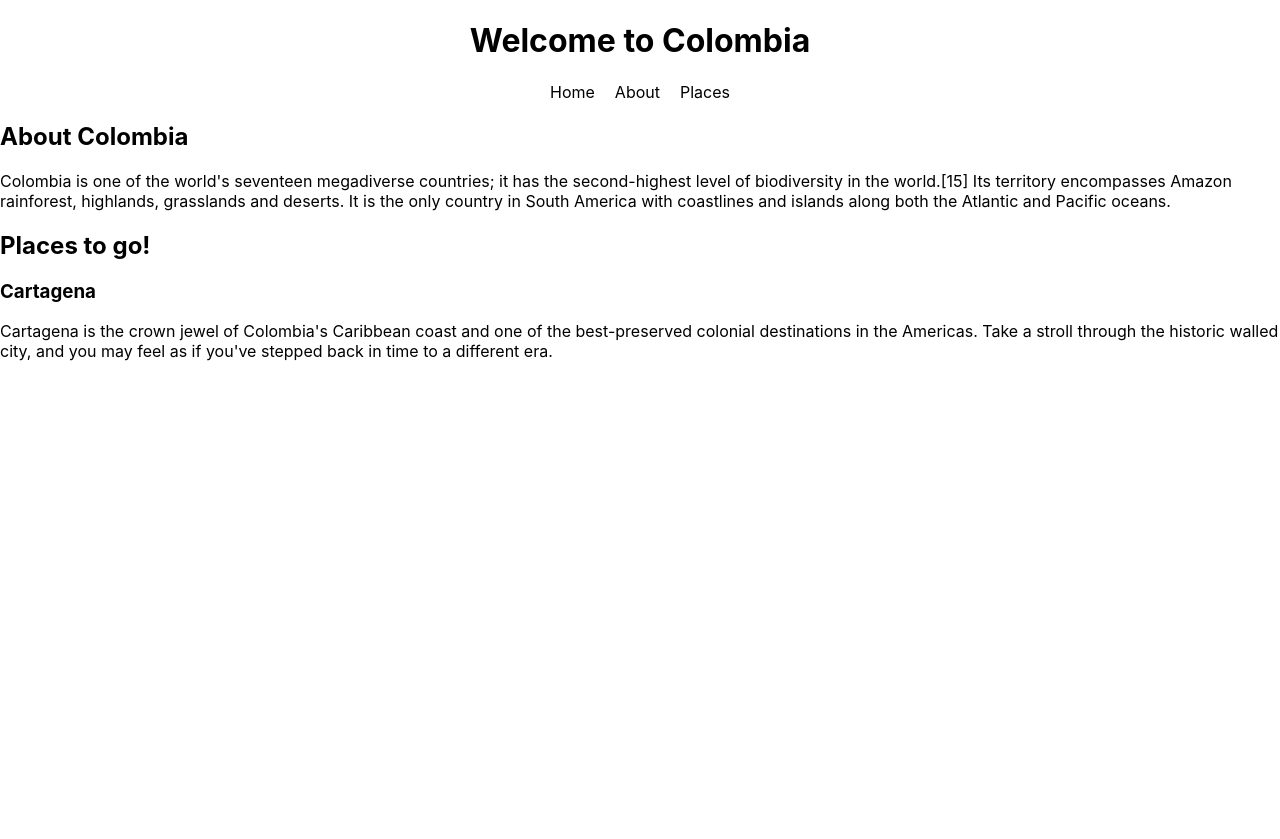
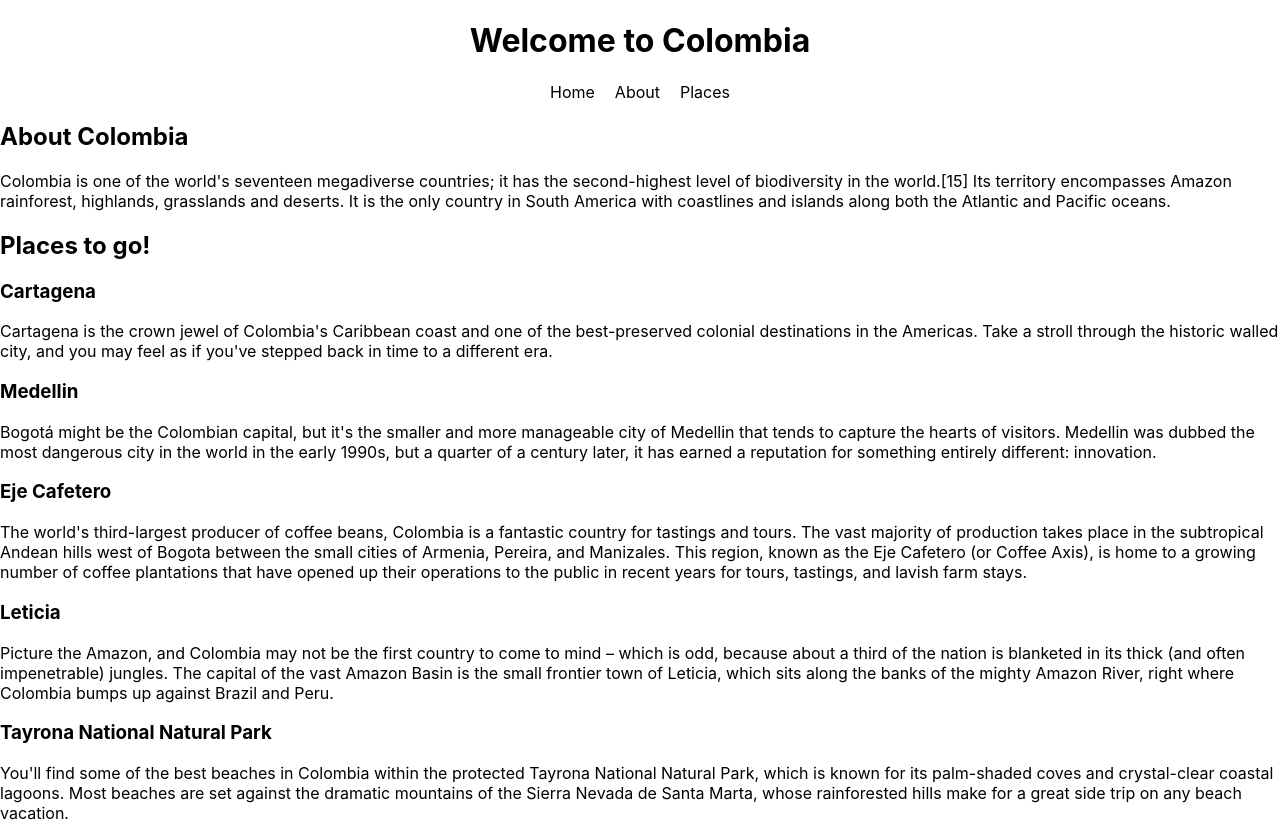
Before and after one commit to AlejoOrtega/Colombia, a React (Create React App) app: page / in a window 1280 px wide. Before the commit the page ends 800 px from the top, so only its background shows below. Built offline with nearby package versions, Linux system fonts and the light colour scheme.

Commit message:
places to go content

```diff
--- a/src/App.js
+++ b/src/App.js
@@ -24,6 +24,22 @@ function App() {
             <h3>Cartagena</h3>
             <p>Cartagena is the crown jewel of Colombia's Caribbean coast and one of the best-preserved colonial destinations in the Americas. Take a stroll through the historic walled city, and you may feel as if you've stepped back in time to a different era.</p>
           </div>
+          <div>
+            <h3>Medellin</h3>
+            <p>Bogotá might be the Colombian capital, but it's the smaller and more manageable city of Medellin that tends to capture the hearts of visitors. Medellin was dubbed the most dangerous city in the world in the early 1990s, but a quarter of a century later, it has earned a reputation for something entirely different: innovation.</p>
+          </div>
+          <div>
+            <h3>Eje Cafetero</h3>
+            <p>The world's third-largest producer of coffee beans, Colombia is a fantastic country for tastings and tours. The vast majority of production takes place in the subtropical Andean hills west of Bogota between the small cities of Armenia, Pereira, and Manizales. This region, known as the Eje Cafetero (or Coffee Axis), is home to a growing number of coffee plantations that have opened up their operations to the public in recent years for tours, tastings, and lavish farm stays.</p>
+          </div>
+          <div>
+            <h3>Leticia</h3>
+            <p>Picture the Amazon, and Colombia may not be the first country to come to mind – which is odd, because about a third of the nation is blanketed in its thick (and often impenetrable) jungles. The capital of the vast Amazon Basin is the small frontier town of Leticia, which sits along the banks of the mighty Amazon River, right where Colombia bumps up against Brazil and Peru.</p>
+          </div>
+          <div>
+            <h3>Tayrona National Natural Park</h3>
+            <p>You'll find some of the best beaches in Colombia within the protected Tayrona National Natural Park, which is known for its palm-shaded coves and crystal-clear coastal lagoons. Most beaches are set against the dramatic mountains of the Sierra Nevada de Santa Marta, whose rainforested hills make for a great side trip on any beach vacation.</p>
+          </div>
         </section>
       </main>
       <footer>
```
